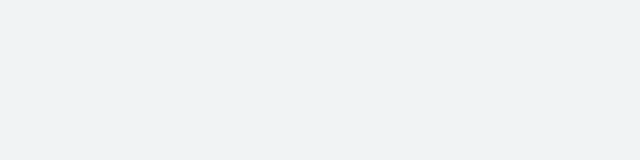
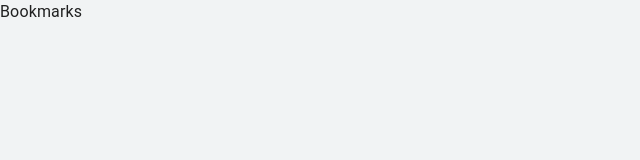
Before and after one commit to iamblxssxd/hummingbird, a React (Create React App) app: page /bookmarks in a window 1280 px wide. Shown: the top 160 px of the page, without its empty margins (0-640 px from the left). Built offline with nearby package versions, Linux system fonts and the light colour scheme.

Commit message:
Add routes

```diff
--- a/src/App.js
+++ b/src/App.js
@@ -1,13 +1,26 @@
 import { ThemeProvider, CssBaseline } from "@material-ui/core";
 import theme from "./theme";
+import { BrowserRouter as Router, Route } from "react-router-dom";
 
-import React from "react";
+import Home from "./scenes/Home";
+import Bookmarks from "./scenes/Bookmarks";
+import Definition from "./scenes/Definition";
 
 export const App = () => {
   return (
     <ThemeProvider theme={theme}>
       <CssBaseline />
-      <div></div>
+      <Router>
+        <Route exact path="/">
+          <Home />
+        </Route>
+        <Route path="/bookmarks">
+          <Bookmarks />
+        </Route>
+        <Route path="/search/:word">
+          <Definition />
+        </Route>
+      </Router>
     </ThemeProvider>
   );
 };
--- /dev/null
+++ b/src/scenes/Bookmarks.jsx
@@ -0,0 +1,7 @@
+import React from "react";
+
+const Bookmarks = () => {
+  return <div>Bookmarks</div>;
+};
+
+export default Bookmarks;
--- /dev/null
+++ b/src/scenes/Definition.jsx
@@ -0,0 +1,7 @@
+import React from "react";
+
+const Definition = () => {
+  return <div>Definition</div>;
+};
+
+export default Definition;
--- /dev/null
+++ b/src/scenes/Home.jsx
@@ -0,0 +1,7 @@
+import React from "react";
+
+const Home = () => {
+  return <div>Home</div>;
+};
+
+export default Home;
```
